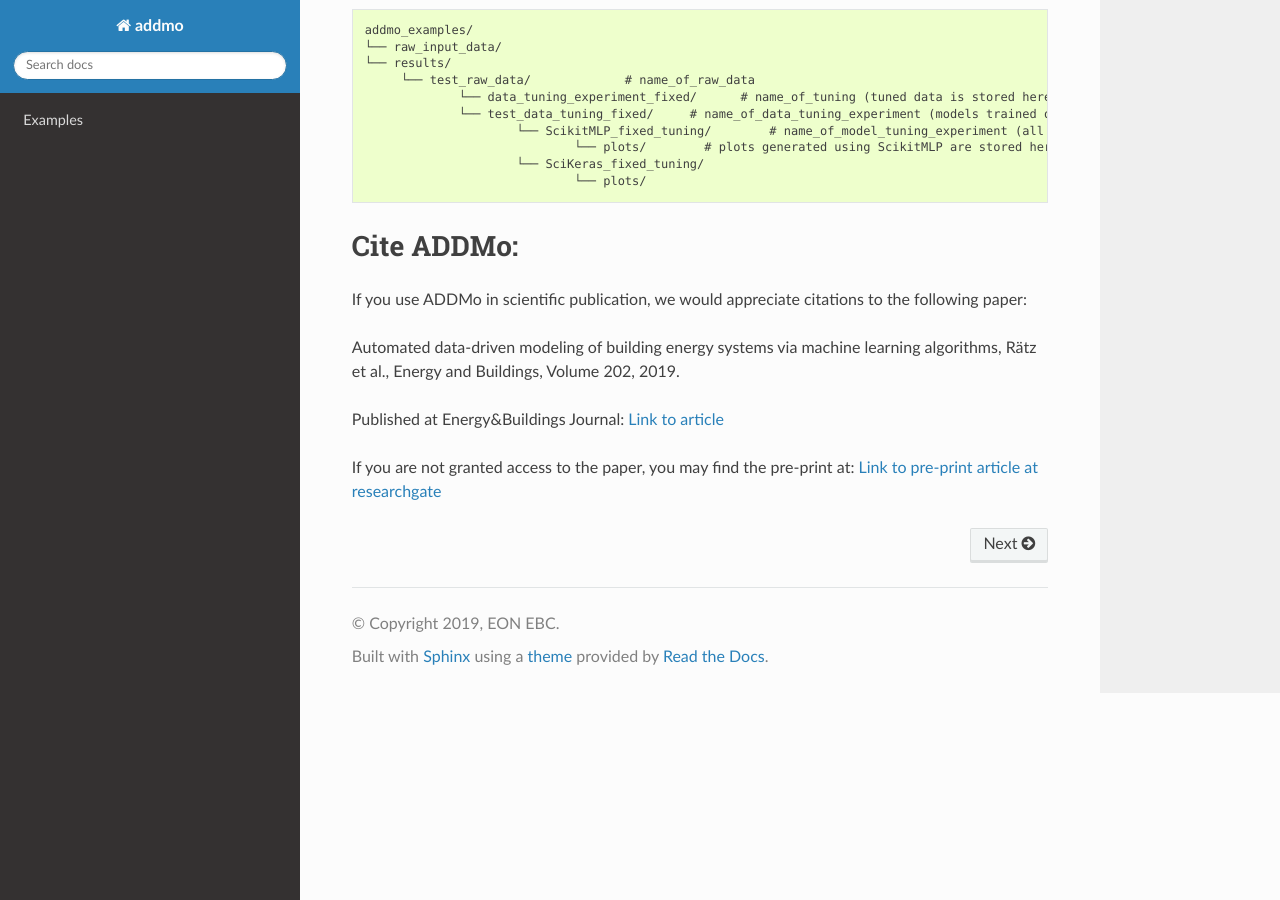
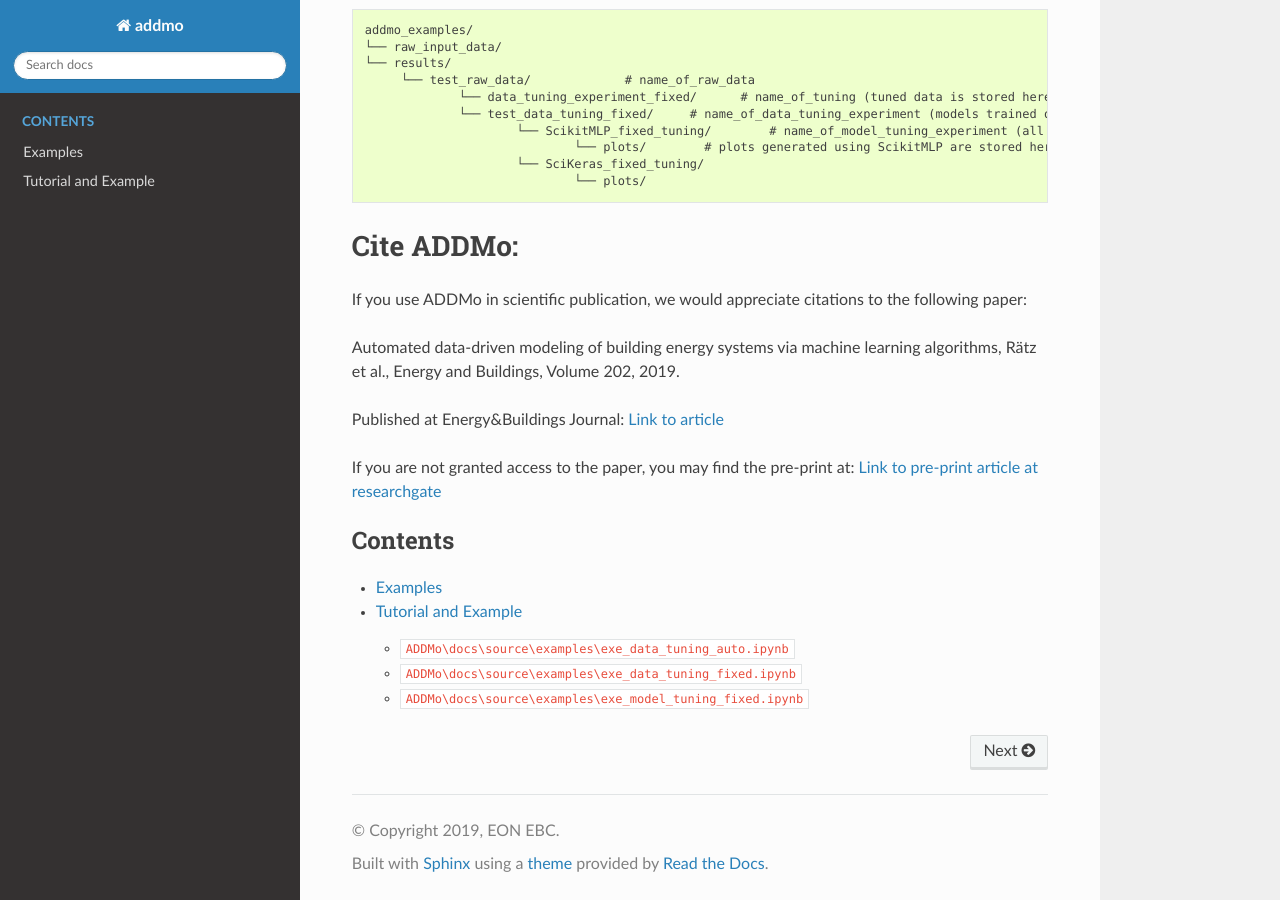
Before and after one commit to RWTH-EBC/ADDMo, a Sphinx documentation site: the page built from docs/source/index.rst, in a window 1280 px wide and 900 px high, scrolled down 6112 px. Built offline with Sphinx 7.4.7 and the Read the Docs theme 3.1.0, drawn with Linux system fonts in a browser that asks for light colours; pages that are not in the unit, such as notebooks, are missing from menus.

Commit message:
examples files

```diff
--- /dev/null
+++ b/docs/source/examples.rst
@@ -0,0 +1,12 @@
+Examples
+========
+
+.. mdinclude:: examples/README.md
+
+.. toctree::
+   :maxdepth: 2
+   :caption: Example scripts
+
+   examples/exe_data_tuning_auto
+   examples/exe_data_tuning_fixed
+   examples/exe_model_tuning_auto
--- /dev/null
+++ b/docs/source/examples/README.md
@@ -0,0 +1,10 @@
+# Tutorial and Example
+
+This folder contains example files which help with the understanding of ADDMo.
+
+### `ADDMo\docs\source\examples\exe_data_tuning_auto.ipynb`
+### `ADDMo\docs\source\examples\exe_data_tuning_fixed.ipynb`
+### `ADDMo\docs\source\examples\exe_model_tuning_fixed.ipynb`
+
+1. Learn how to use `ADDMo`
+2. Tune data and models
--- a/docs/source/index.rst
+++ b/docs/source/index.rst
@@ -1,10 +1,10 @@
 Welcome to ADDMo’s documentation
 ================================
 
+.. mdinclude:: ../../README.md
+
 .. toctree::
-   :hidden:
    :maxdepth: 2
+   :caption: Contents
 
-   examples/index
-
-.. mdinclude:: ../../README.md
+   examples
```
Also changed, not shown: docs/source/examples/index.rst (deleted, +0 -8 lines).
